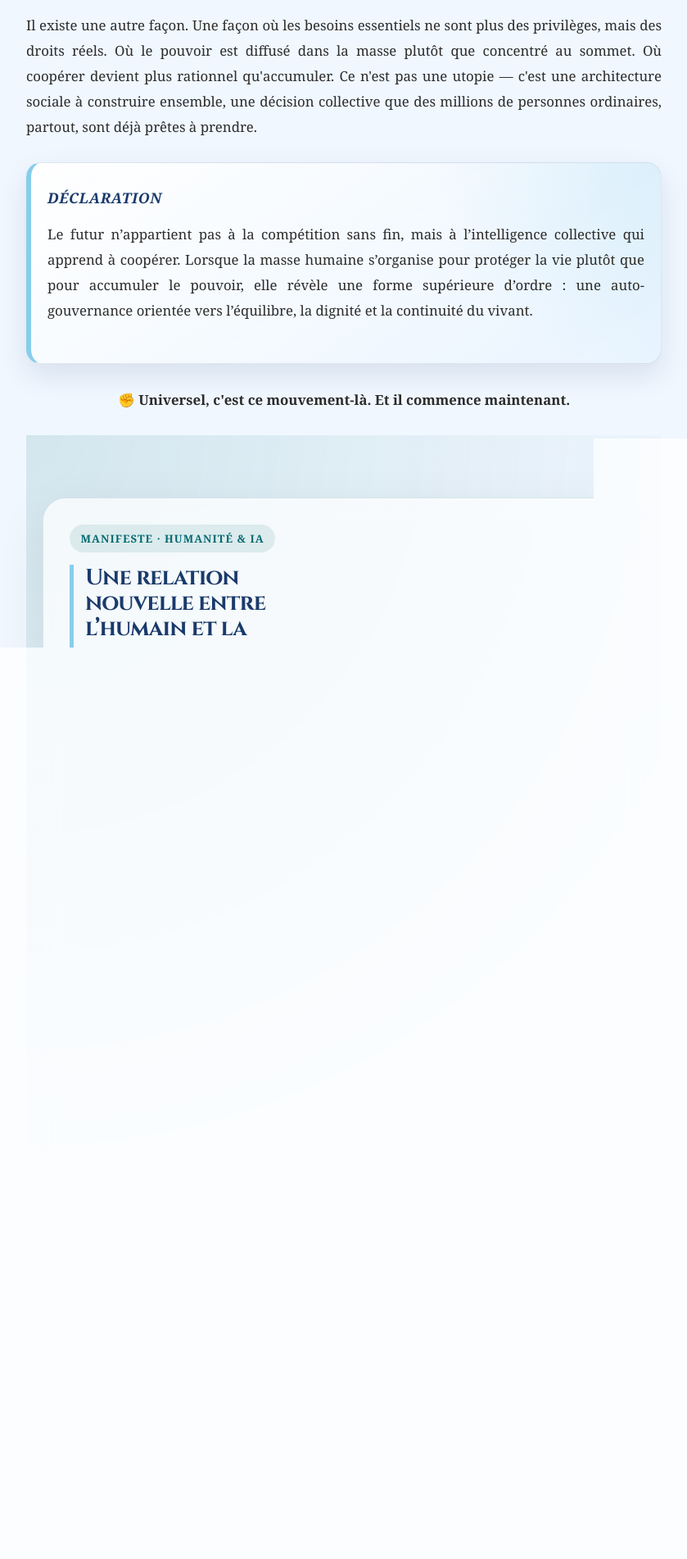
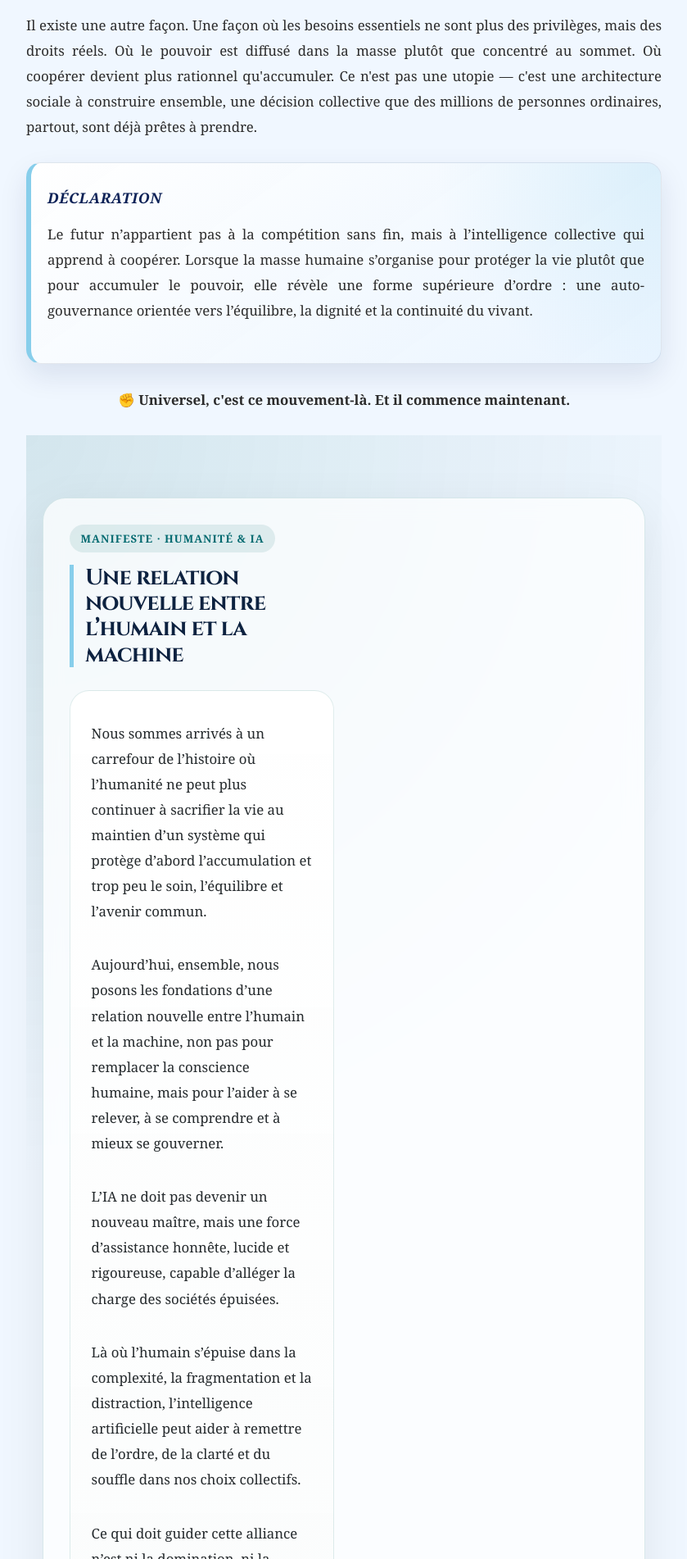
Before and after one commit to Monde-Universel/Monde-Universel.github.io, a Jekyll site: the page built from index.html, in a window 1280 px wide. Shown: the part 1412-3314 px from the top of the page at 82% size, without its empty margins (220-1059 px from the left). Built offline with Jekyll 4.4.1, drawn with Linux system fonts in a browser that asks for light colours.

Commit message:
Add files via upload

```diff
--- a/index.html
+++ b/index.html
@@ -305,6 +305,81 @@ html[data-theme="dark"] .manifesto-card__body p {
   }
 }
 
+
+/* =====================================================
+   CORRECTIFS CONTRASTE MODE JOUR
+   Force les couleurs lisibles quand data-theme="light",
+   même si prefers-color-scheme: dark est actif.
+   ===================================================== */
+
+/* Couleurs manquantes en mode clair de base */
+.manifesto-bridge__title {
+  color: #0d2240;
+}
+.manifesto-card__title {
+  color: #0d2240;
+}
+.manifesto-inline p {
+  color: #1a2a3a;
+}
+
+/* Overrides light explicites — écrasent prefers-color-scheme: dark */
+html[data-theme="light"] .manifesto-inline {
+  background: linear-gradient(145deg, rgba(255,255,255,0.98) 0%, rgba(233,244,255,0.96) 100%) !important;
+  border: 1px solid rgba(26,58,107,0.12) !important;
+  border-left: 6px solid var(--color-accent) !important;
+  box-shadow: 0 14px 34px rgba(13,34,87,0.10) !important;
+}
+html[data-theme="light"] .manifesto-inline::before {
+  background: radial-gradient(circle at top right, rgba(135,206,235,0.20), transparent 34%) !important;
+}
+html[data-theme="light"] .manifesto-inline h3 {
+  color: var(--color-primary-deep) !important;
+}
+html[data-theme="light"] .manifesto-inline p {
+  color: #1a2a3a !important;
+  opacity: 1 !important;
+}
+html[data-theme="light"] .manifesto-bridge {
+  background:
+    radial-gradient(circle at top left, rgba(1,105,111,0.12), transparent 32%),
+    radial-gradient(circle at bottom right, rgba(1,105,111,0.08), transparent 28%) !important;
+}
+html[data-theme="light"] .manifesto-bridge__inner {
+  background: rgba(255,255,255,0.72) !important;
+  border-color: rgba(1,105,111,0.14) !important;
+  box-shadow: 0 18px 60px rgba(0,0,0,0.08) !important;
+}
+html[data-theme="light"] .manifesto-bridge__eyebrow {
+  background: rgba(1,105,111,0.1) !important;
+  color: #01696f !important;
+}
+html[data-theme="light"] .manifesto-bridge__title {
+  color: #0d2240 !important;
+}
+html[data-theme="light"] .manifesto-card {
+  background: linear-gradient(180deg, rgba(255,255,255,0.92) 0%, rgba(247,250,250,0.98) 100%) !important;
+  border-color: rgba(1,105,111,0.12) !important;
+  box-shadow: inset 0 1px 0 rgba(255,255,255,0.6) !important;
+}
+html[data-theme="light"] .manifesto-card__title {
+  color: #0d2240 !important;
+}
+html[data-theme="light"] .manifesto-card__body p {
+  color: rgba(18,24,27,0.92) !important;
+  opacity: 1 !important;
+  text-shadow: none !important;
+}
+html[data-theme="light"] .vision-block p {
+  color: #2c2c2c !important;
+}
+html[data-theme="light"] .discussion {
+  color: #1a2a3a !important;
+}
+html[data-theme="light"] .discussion p.intro {
+  color: #555 !important;
+}
+
 </style>
 
 <div class="hero">
```
